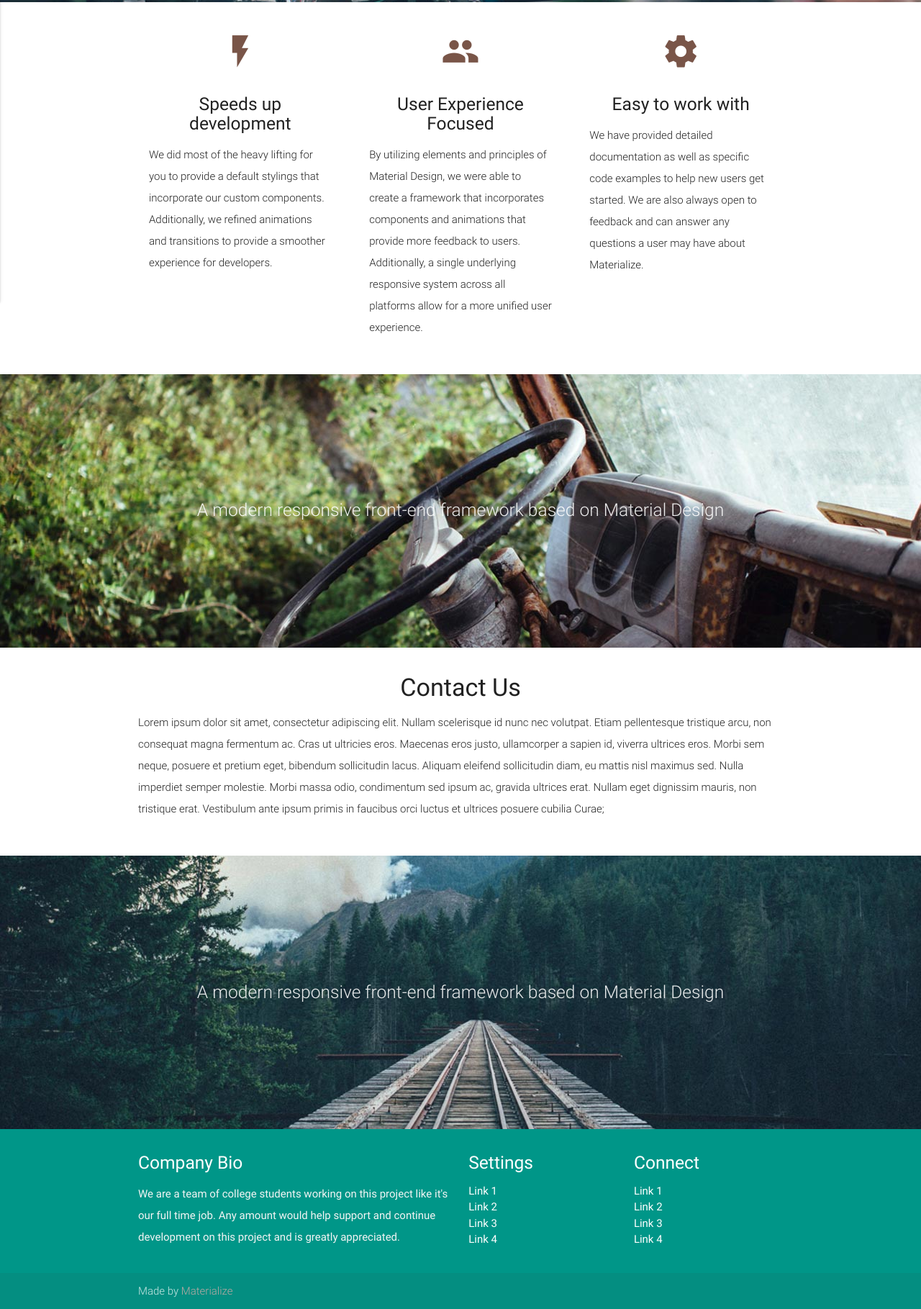
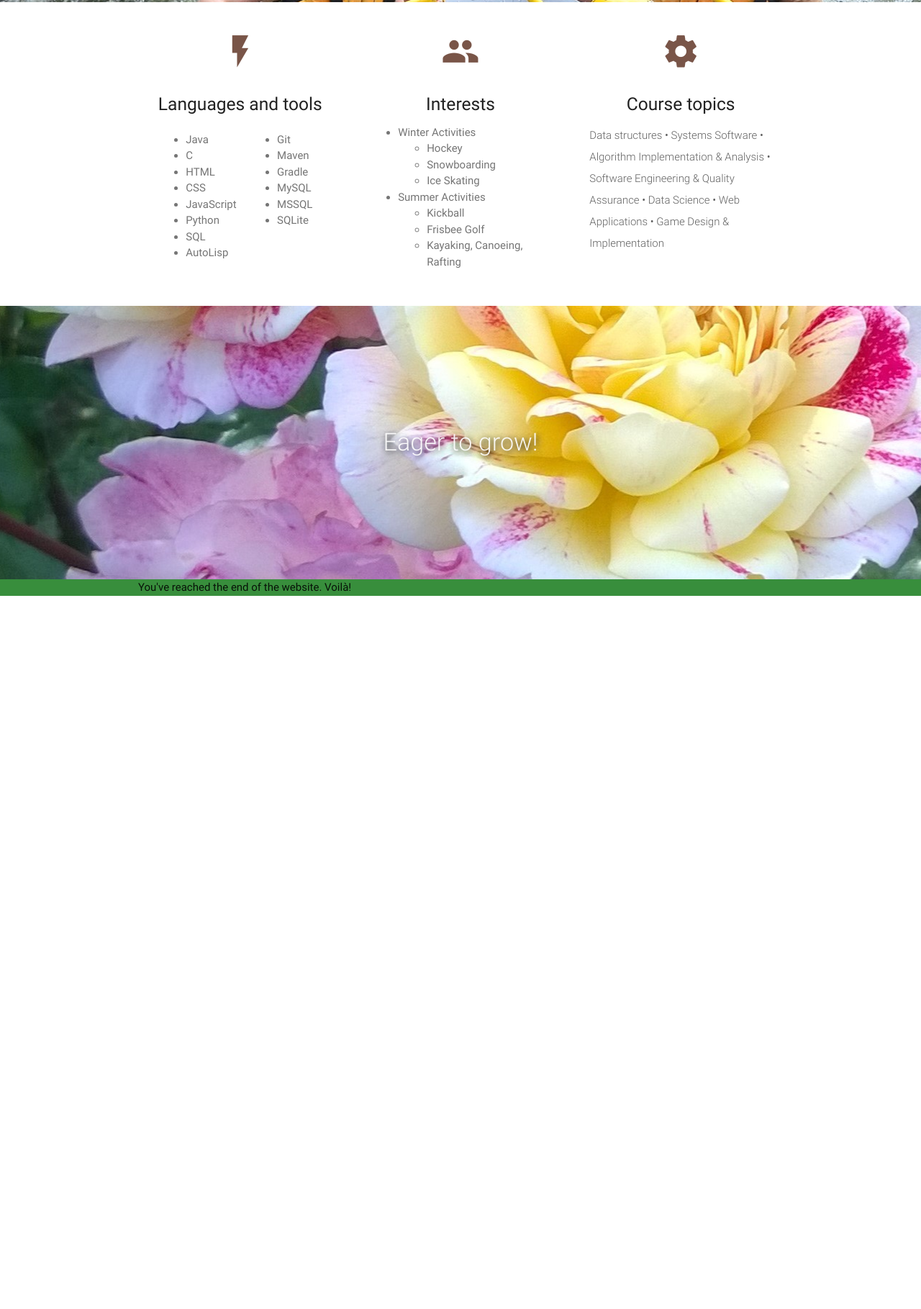
Before and after one commit to eas141/eas141.github.io, a plain HTML site: page index.html in a window 1280 px wide. Shown: the part 441-2260 px from the top of the page at 72% size. After the commit the page ends 1269 px from the top, so only its background shows below. Drawn offline with nearby package versions, Linux system fonts and the light colour scheme.

Commit message:
much updates, wow!

```diff
--- a/css/style.css
+++ b/css/style.css
@@ -13,6 +13,9 @@ nav .brand-logo {
 
 p {
   line-height: 2rem;
+}
+ul.c {
+	list-style-type: circle;
 }
 
 .button-collapse {
--- a/index.html
+++ b/index.html
@@ -15,36 +15,32 @@
 </head>
 
 <body>
+
   <nav class="green darken-2" role="navigation">
     <div class="nav-wrapper container">
-      <a id="logo-container" href="#" class="brand-logo">Erik Sjoholm</a>
-      <ul class="left hide-on-med-and-down">
-        <li><a href="#">Navbar Link</a></li>
-      </ul>
-
-      <ul id="nav-mobile" class="side-nav">
-        <li><a href="#">Navbar Link</a></li>
-      </ul>
-      <a href="#" data-activates="nav-mobile" class="button-collapse"><i class="material-icons">menu</i></a>
-    </div>
+      <a id="logo-container" href="#" class="brand-logo">email: eas141_at_pitt.edu</a>
+	</div>
   </nav>
 
   <div id="index-banner" class="parallax-container">
     <div class="section no-pad-bot">
       <div class="container">
         <br><br>
-        <h1 class="header center teal-text text-lighten-2">Parallax Template</h1>
+        <h1 class="header center white-text">Erik Sjoholm</h1>
         <div class="row center">
-          <h5 class="header col s12 light">A modern responsive front-end framework based on Material Design</h5>
+          <h7 class="header col s12 white-text">Computer science senior | University of Pittsburgh May '17</h7>
         </div>
         <div class="row center">
-          <a href="http://materializecss.com/getting-started.html" id="download-button" class="btn-large waves-effect waves-light teal lighten-1">Get Started</a>
+			<a href="https://github.com/eas141" class="btn waves-effect waves-light teal lighten-1">GitHub</a>
+			<a href="esResume.pdf" class="btn waves-effect waves-light red lighten-2">Resume</a>
+			<!-- <a href="https://www.linkedin.com/in/esjoholm" class="btn waves-effect waves-light blue lighten-1">LinkedIn></a> -->
+			<!-- <a href="http://materializecss.com/getting-started.html" id="download-button" class="btn-large waves-effect waves-light teal lighten-1">Get Started</a> -->
         </div>
         <br><br>
 
       </div>
     </div>
-    <div class="parallax"><img src="background1.jpg" alt="Unsplashed background img 1"></div>
+    <div class="parallax"><img src="Lower - P11 - 2979569-widescreen60.JPG" alt="Unsplashed background img 1"></div>
   </div>
 
 
@@ -56,27 +52,66 @@
         <div class="col s12 m4">
           <div class="icon-block">
             <h2 class="center brown-text"><i class="material-icons">flash_on</i></h2>
-            <h5 class="center">Speeds up development</h5>
-
-            <p class="light">We did most of the heavy lifting for you to provide a default stylings that incorporate our custom components. Additionally, we refined animations and transitions to provide a smoother experience for developers.</p>
+            <h5 class="center">Languages and tools</h5>
+			<div class="col s12 m6">
+				<ul class="browser-default grey-text text-darken-1">
+					<p class="light">
+						<li>Java</li>
+						<li>C</li>
+						<li>HTML</li>
+						<li>CSS</li>
+						<li>JavaScript</li>
+						<li>Python</li>
+						<li>SQL</li>
+						<li>AutoLisp</li>
+					</p>
+				</ul>
+			</div>
+			<div class="col s12 m6">
+				<ul class="browser-default grey-text text-darken-1">
+					<p class="light">
+						<li>Git</li>
+						<li>Maven</li>
+						<li>Gradle</li>
+						<li>MySQL</li>
+						<li>MSSQL</li>
+						<li>SQLite</li>
+					</p>
+				</ul>
+			</div>
           </div>
         </div>
 
         <div class="col s12 m4">
           <div class="icon-block">
             <h2 class="center brown-text"><i class="material-icons">group</i></h2>
-            <h5 class="center">User Experience Focused</h5>
-
-            <p class="light">By utilizing elements and principles of Material Design, we were able to create a framework that incorporates components and animations that provide more feedback to users. Additionally, a single underlying responsive system across all platforms allow for a more unified user experience.</p>
+            <h5 class="center">Interests</h5>
+			<ul class="browser-default grey-text text-darken-1">
+				<p class="light">
+					<li>Winter Activities</li>
+						<ul class="browser-default">
+							<li>Hockey</li>
+							<li>Snowboarding</li>
+							<li>Ice Skating</li>
+						</ul>
+					</li>
+					<li>Summer Activities</li>
+						<ul class="browser-default">
+							<li>Kickball</li>
+							<li>Frisbee Golf</li>
+							<li>Kayaking, Canoeing, Rafting</li>
+						</ul>
+					</li>
+				</p>
+			</ul>
           </div>
         </div>
 
         <div class="col s12 m4">
           <div class="icon-block">
             <h2 class="center brown-text"><i class="material-icons">settings</i></h2>
-            <h5 class="center">Easy to work with</h5>
-
-            <p class="light">We have provided detailed documentation as well as specific code examples to help new users get started. We are also always open to feedback and can answer any questions a user may have about Materialize.</p>
+            <h5 class="center">Course topics</h5>
+            <p class="light grey-text text-darken-2">Data structures • Systems Software • Algorithm Implementation & Analysis • Software Engineering & Quality Assurance • Data Science • Web Applications • Game Design & Implementation</p>
           </div>
         </div>
       </div>
@@ -89,71 +124,16 @@
     <div class="section no-pad-bot">
       <div class="container">
         <div class="row center">
-          <h5 class="header col s12 light">A modern responsive front-end framework based on Material Design</h5>
+          <h7 class="header col s12 light">Eager to grow!</h7>
         </div>
       </div>
     </div>
-    <div class="parallax"><img src="background2.jpg" alt="Unsplashed background img 2"></div>
+    <div class="parallax"><img src="Intl-Rose-Test-Garden-Adjusted-may-28-2016.jpg" alt="Unsplashed background img 2"></div>
   </div>
 
-  <div class="container">
-    <div class="section">
-
-      <div class="row">
-        <div class="col s12 center">
-          <h3><i class="mdi-content-send brown-text"></i></h3>
-          <h4>Contact Us</h4>
-          <p class="left-align light">Lorem ipsum dolor sit amet, consectetur adipiscing elit. Nullam scelerisque id nunc nec volutpat. Etiam pellentesque tristique arcu, non consequat magna fermentum ac. Cras ut ultricies eros. Maecenas eros justo, ullamcorper a sapien id, viverra ultrices eros. Morbi sem neque, posuere et pretium eget, bibendum sollicitudin lacus. Aliquam eleifend sollicitudin diam, eu mattis nisl maximus sed. Nulla imperdiet semper molestie. Morbi massa odio, condimentum sed ipsum ac, gravida ultrices erat. Nullam eget dignissim mauris, non tristique erat. Vestibulum ante ipsum primis in faucibus orci luctus et ultrices posuere cubilia Curae;</p>
-        </div>
-      </div>
-
-    </div>
-  </div>
-
-
-  <div class="parallax-container valign-wrapper">
-    <div class="section no-pad-bot">
+    <div class="green darken-2">
       <div class="container">
-        <div class="row center">
-          <h5 class="header col s12 light">A modern responsive front-end framework based on Material Design</h5>
-        </div>
-      </div>
-    </div>
-    <div class="parallax"><img src="background3.jpg" alt="Unsplashed background img 3"></div>
-  </div>
-
-  <footer class="page-footer teal">
-    <div class="container">
-      <div class="row">
-        <div class="col l6 s12">
-          <h5 class="white-text">Company Bio</h5>
-          <p class="grey-text text-lighten-4">We are a team of college students working on this project like it's our full time job. Any amount would help support and continue development on this project and is greatly appreciated.</p>
-
-
-        </div>
-        <div class="col l3 s12">
-          <h5 class="white-text">Settings</h5>
-          <ul>
-            <li><a class="white-text" href="#!">Link 1</a></li>
-            <li><a class="white-text" href="#!">Link 2</a></li>
-            <li><a class="white-text" href="#!">Link 3</a></li>
-            <li><a class="white-text" href="#!">Link 4</a></li>
-          </ul>
-        </div>
-        <div class="col l3 s12">
-          <h5 class="white-text">Connect</h5>
-          <ul>
-            <li><a class="white-text" href="#!">Link 1</a></li>
-            <li><a class="white-text" href="#!">Link 2</a></li>
-            <li><a class="white-text" href="#!">Link 3</a></li>
-            <li><a class="white-text" href="#!">Link 4</a></li>
-          </ul>
-        </div>
-      </div>
-    </div>
-    <div class="footer-copyright">
-      <div class="container">
-      Made by <a class="brown-text text-lighten-3" href="http://materializecss.com">Materialize</a>
+      You've reached the end of the website. Voilà!
       </div>
     </div>
   </footer>
```
Also changed, not shown: Intl-Rose-Test-Garden-Adjusted-may-28-2016.jpg (added), Lower - P11 - 2979569-widescreen60.jpg (added), css/materialize.css, fonts/hero/ABOVE  - PERSONAL USE ONLY.ttf (deleted), fonts/hero/READ-ME.png (deleted).
